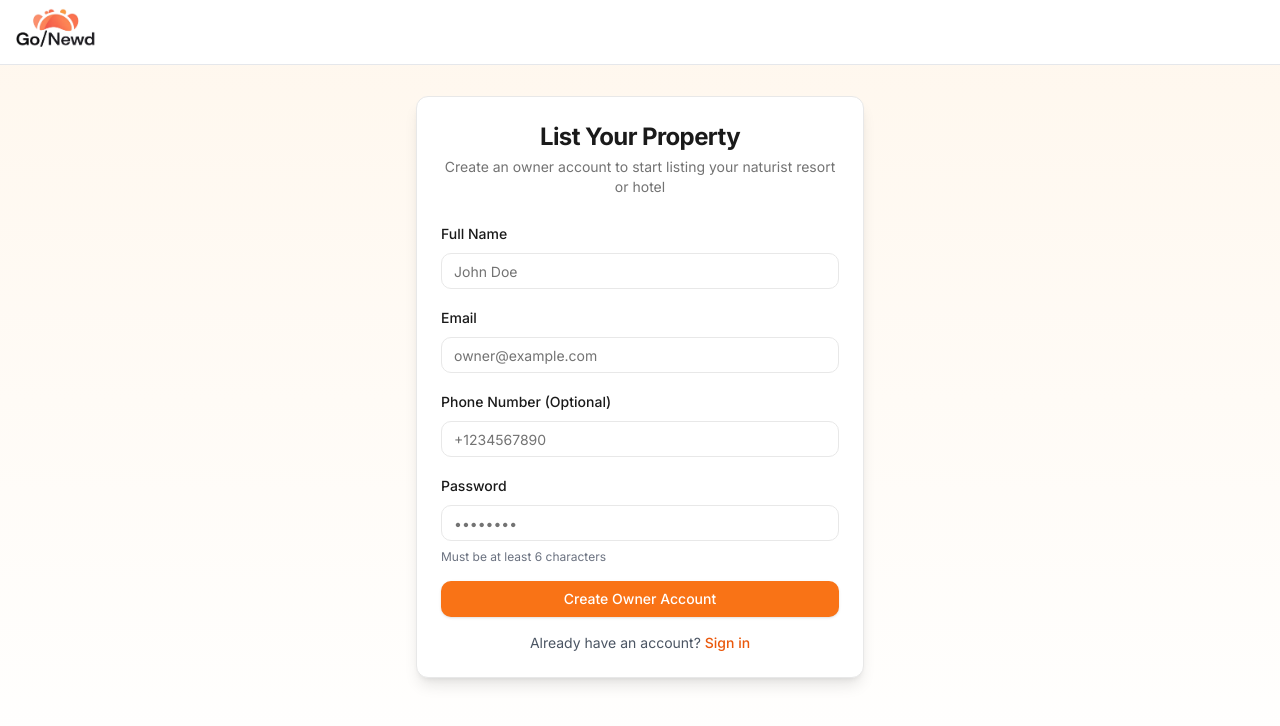
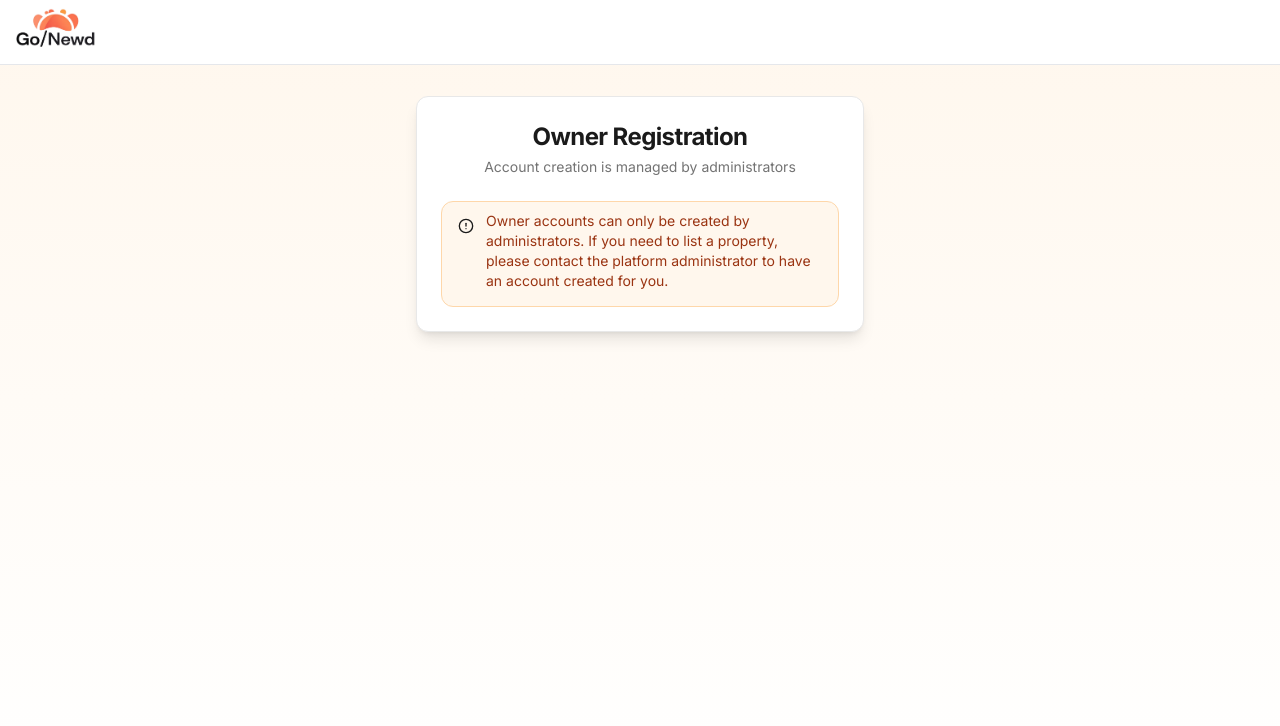
Before and after one commit to gonewdofficial/sg-c7f714b5-11bf-427d-be04-48db0e2d6319-1770742004, a Next.js app: page /owner/signup in a window 1280 px wide. Shown: the top 726 px of the page. Built offline with nearby package versions, Linux system fonts and the light colour scheme.

Commit message:
feat(auth): Restrict owner account creation to administrators

```diff
--- a/src/pages/owner/login.tsx
+++ b/src/pages/owner/login.tsx
@@ -110,13 +110,6 @@ export default function OwnerLogin() {
                   >
                     {loading ? "Signing In..." : "Sign In"}
                   </Button>
-
-                  <p className="text-center text-sm text-gray-600">
-                    Don't have an account?{" "}
-                    <Link href="/owner/signup" className="text-orange-600 hover:text-orange-700 font-medium">
-                      Create owner account
-                    </Link>
-                  </p>
                 </form>
               </CardContent>
             </Card>
--- a/src/pages/owner/signup.tsx
+++ b/src/pages/owner/signup.tsx
@@ -1,156 +1,35 @@
-import { useState } from "react";
-import { useRouter } from "next/router";
-import Link from "next/link";
-import { supabase } from "@/integrations/supabase/client";
-import { Button } from "@/components/ui/button";
-import { Input } from "@/components/ui/input";
-import { Label } from "@/components/ui/label";
+import { SEO } from "@/components/SEO";
+import { Header } from "@/components/Header";
 import { Card, CardContent, CardDescription, CardHeader, CardTitle } from "@/components/ui/card";
 import { Alert, AlertDescription } from "@/components/ui/alert";
-import { SEO } from "@/components/SEO";
-import { Header } from "@/components/Header";
+import { AlertCircle } from "lucide-react";
 
-export default function OwnerSignup() {
-  const router = useRouter();
-  const [email, setEmail] = useState("");
-  const [password, setPassword] = useState("");
-  const [fullName, setFullName] = useState("");
-  const [phone, setPhone] = useState("");
-  const [loading, setLoading] = useState(false);
-  const [error, setError] = useState("");
-  const [success, setSuccess] = useState(false);
-
-  const handleSignup = async (e: React.FormEvent) => {
-    e.preventDefault();
-    setLoading(true);
-    setError("");
-
-    try {
-      // Sign up the user with metadata - the database trigger will automatically create the profile
-      const { data: authData, error: authError } = await supabase.auth.signUp({
-        email,
-        password,
-        options: {
-          data: {
-            full_name: fullName,
-            phone: phone || null,
-            role: "owner"
-          }
-        }
-      });
-
-      if (authError) throw authError;
-
-      if (authData.user) {
-        setSuccess(true);
-        setTimeout(() => {
-          router.push("/owner/login");
-        }, 2000);
-      }
-    } catch (err: any) {
-      setError(err.message || "An error occurred during signup");
-    } finally {
-      setLoading(false);
-    }
-  };
-
+export default function OwnerSignupDisabled() {
   return (
     <>
       <SEO
-        title="Owner Sign Up - Naturist Resort Marketplace"
-        description="Register as a property owner and start listing your naturist resort or hotel"
+        title="Owner Sign Up Disabled - Naturist Resort Marketplace"
+        description="Owner account creation is managed by administrators"
       />
       <div className="min-h-screen bg-gradient-to-b from-orange-50 to-white">
         <Header />
         <main className="container mx-auto px-4 sm:px-6 pt-20 pb-6 sm:pt-24 sm:pb-12">
           <div className="max-w-md mx-auto">
             <Card className="shadow-lg">
-              <CardHeader className="space-y-1 px-6 pt-6">
-                <CardTitle className="text-2xl font-bold text-center">List Your Property</CardTitle>
+              <CardHeader className="space-y-1 px-4 pt-4 sm:px-6 sm:pt-6">
+                <CardTitle className="text-2xl font-bold text-center">Owner Registration</CardTitle>
                 <CardDescription className="text-center">
-                  Create an owner account to start listing your naturist resort or hotel
+                  Account creation is managed by administrators
                 </CardDescription>
               </CardHeader>
-              <CardContent className="px-6 pb-6">
-                {success ? (
-                  <Alert className="bg-green-50 border-green-200">
-                    <AlertDescription className="text-green-800">
-                      Account created successfully! Redirecting to login...
-                    </AlertDescription>
-                  </Alert>
-                ) : (
-                  <form onSubmit={handleSignup} className="space-y-4">
-                    {error && (
-                      <Alert variant="destructive">
-                        <AlertDescription>{error}</AlertDescription>
-                      </Alert>
-                    )}
-
-                    <div className="space-y-2">
-                      <Label htmlFor="fullName">Full Name</Label>
-                      <Input
-                        id="fullName"
-                        type="text"
-                        value={fullName}
-                        onChange={(e) => setFullName(e.target.value)}
-                        required
-                        placeholder="John Doe"
-                      />
-                    </div>
-
-                    <div className="space-y-2">
-                      <Label htmlFor="email">Email</Label>
-                      <Input
-                        id="email"
-                        type="email"
-                        value={email}
-                        onChange={(e) => setEmail(e.target.value)}
-                        required
-                        placeholder="owner@example.com"
-                      />
-                    </div>
-
-                    <div className="space-y-2">
-                      <Label htmlFor="phone">Phone Number (Optional)</Label>
-                      <Input
-                        id="phone"
-                        type="tel"
-                        value={phone}
-                        onChange={(e) => setPhone(e.target.value)}
-                        placeholder="+1234567890"
-                      />
-                    </div>
-
-                    <div className="space-y-2">
-                      <Label htmlFor="password">Password</Label>
-                      <Input
-                        id="password"
-                        type="password"
-                        value={password}
-                        onChange={(e) => setPassword(e.target.value)}
-                        required
-                        placeholder="••••••••"
-                        minLength={6}
-                      />
-                      <p className="text-xs text-gray-500">Must be at least 6 characters</p>
-                    </div>
-
-                    <Button
-                      type="submit"
-                      className="w-full bg-orange-500 hover:bg-orange-600"
-                      disabled={loading}
-                    >
-                      {loading ? "Creating Account..." : "Create Owner Account"}
-                    </Button>
-
-                    <p className="text-center text-sm text-gray-600">
-                      Already have an account?{" "}
-                      <Link href="/owner/login" className="text-orange-600 hover:text-orange-700 font-medium">
-                        Sign in
-                      </Link>
-                    </p>
-                  </form>
-                )}
+              <CardContent className="px-4 pb-4 sm:px-6 sm:pb-6">
+                <Alert className="bg-orange-50 border-orange-200">
+                  <AlertCircle className="h-4 w-4 text-orange-600" />
+                  <AlertDescription className="text-orange-800">
+                    Owner accounts can only be created by administrators. If you need to list a property,
+                    please contact the platform administrator to have an account created for you.
+                  </AlertDescription>
+                </Alert>
               </CardContent>
             </Card>
           </div>
```
